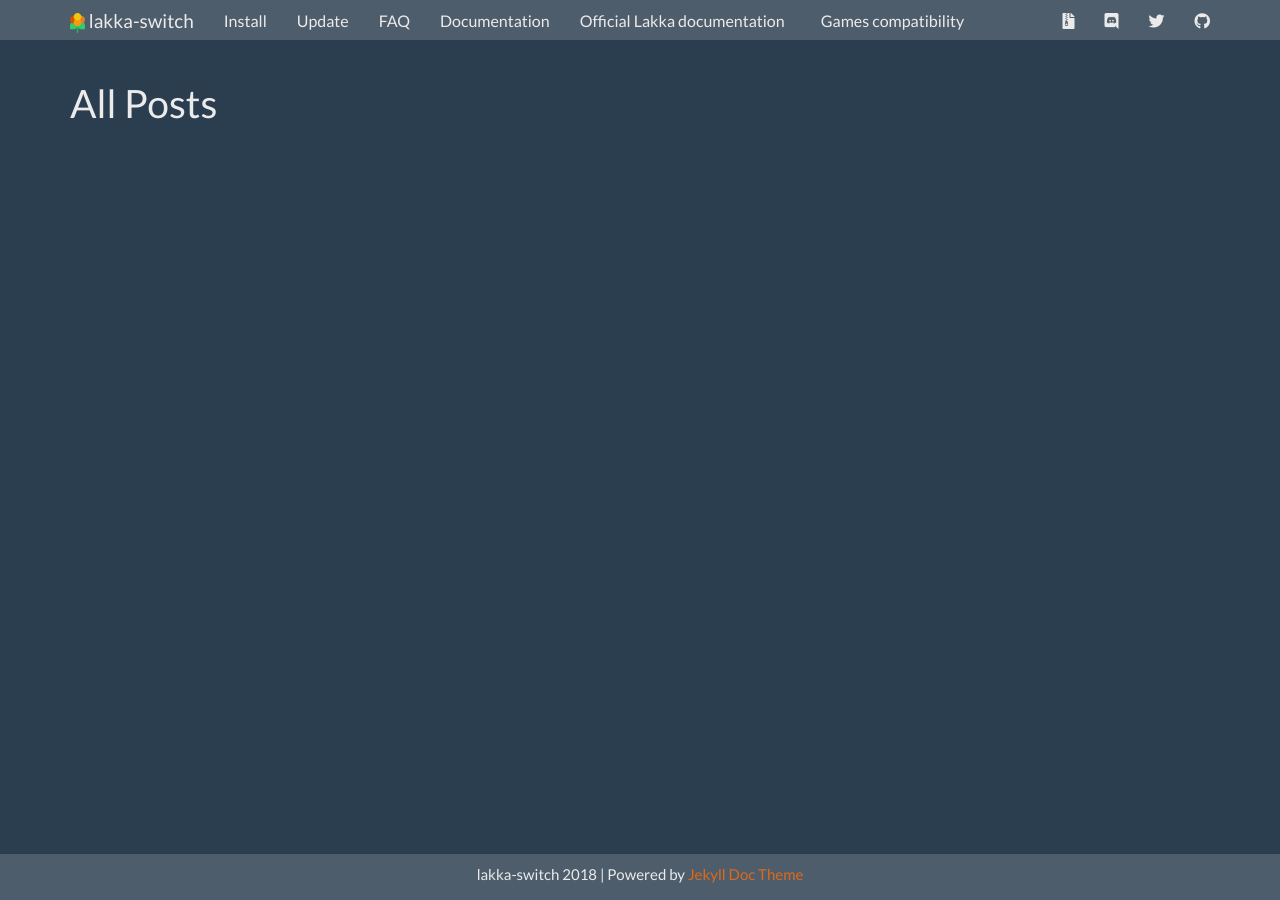
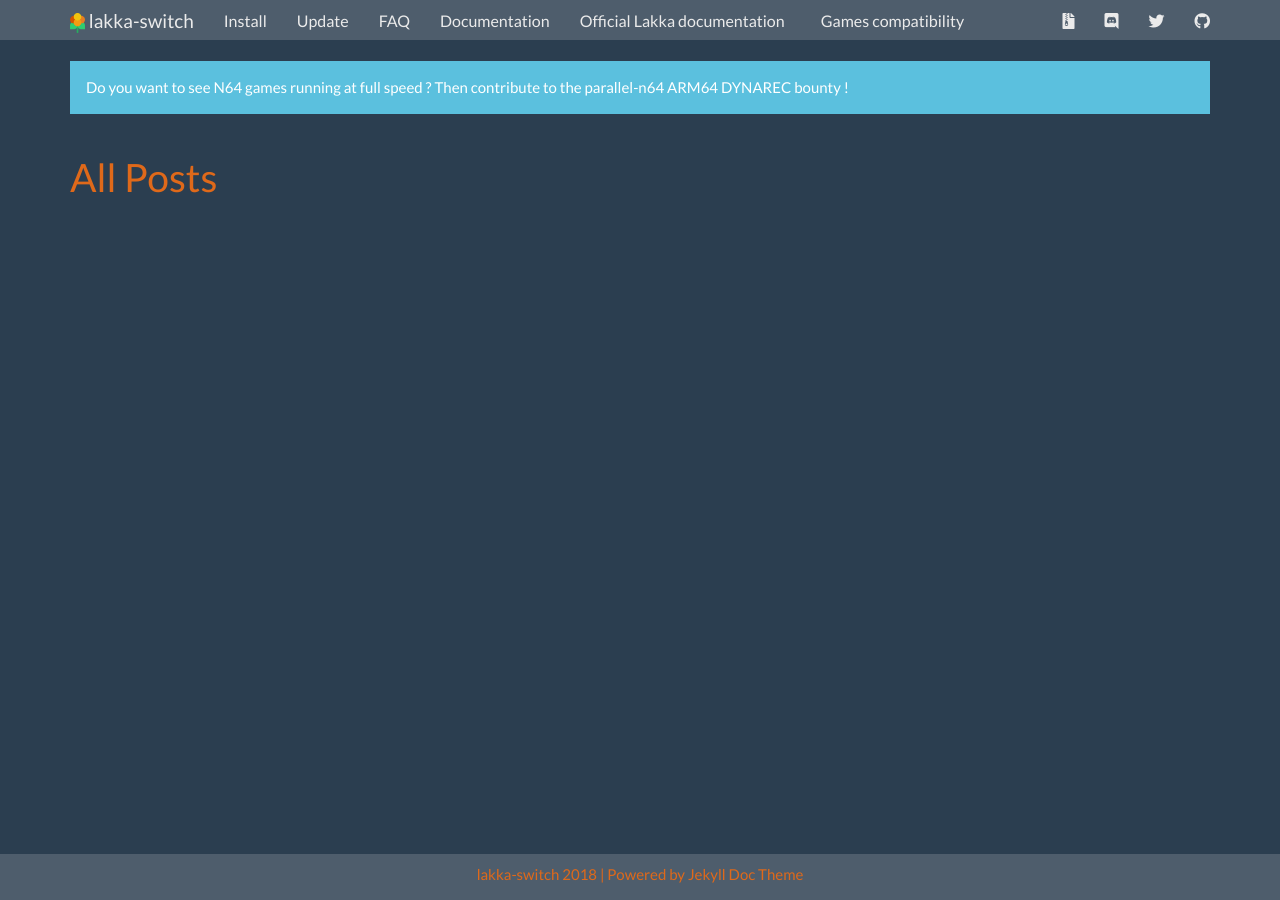
Before and after one commit to lakka-switch/documentation, a Jekyll site: the page built from allposts.html, in a window 1280 px wide. Built offline with Jekyll 4.4.1, drawn with Linux system fonts in a browser that asks for light colours; nearby versions of some CDN libraries.

Commit message:
Update topnav.html

```diff
--- a/_includes/topnav.html
+++ b/_includes/topnav.html
@@ -46,11 +46,8 @@
     </div>
 </nav>
 
-<!--<div class="container">
+<div class="container">
 	<div class="alert alert-info">
-		Do you like Lakka ? Would you like to see Dolphin (GameCube and Wii emulator) running on it ? Would you like to support the project ? Say no more ! A bounty has been made to encourage developers to rewrite the Dolphin libretro core to support the Switch's internal processor. Any donations are appreciated ! <a href="https://www.bountysource.com/issues/58967981-bounty-update-dolphin-core-and-port-it-to-arm64" target="_blank">Click here to participate to the bounty.</a>
+		Do you want to see N64 games running at full speed ? Then contribute to the parallel-n64 ARM64 DYNAREC bounty <a href="https://www.bountysource.com/issues/63766562-write-an-arm64-dynarec" target="_blank" right here</a> !
 	</div>
-	<div class="alert alert-info">
-		The battery bug has been <b>FIXED</b> ! If your console was affected, run the fixing tool from Hekate 3.0. Then, update Lakka and your boot scripts to apply this fix - the bug will not happen anymore.
-	</div>
-</div>-->
+</div
```
